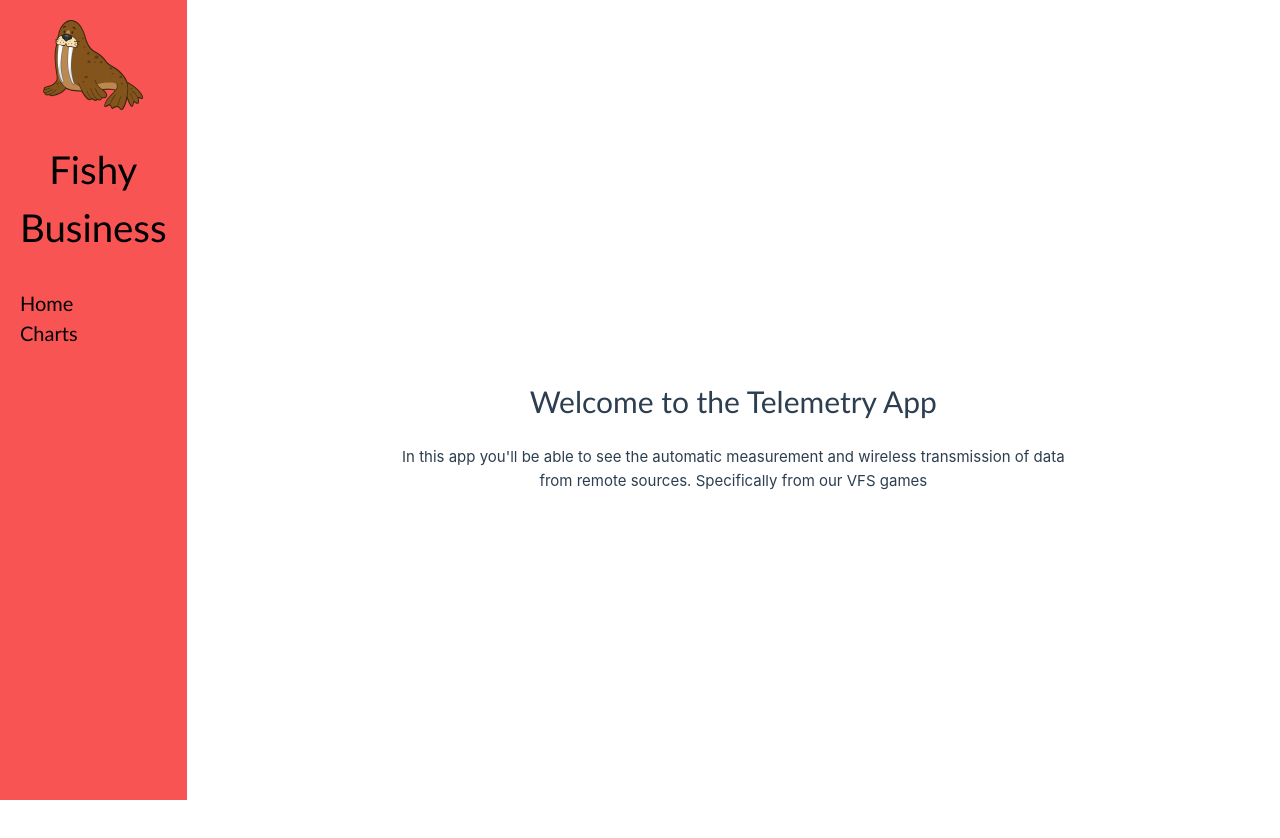
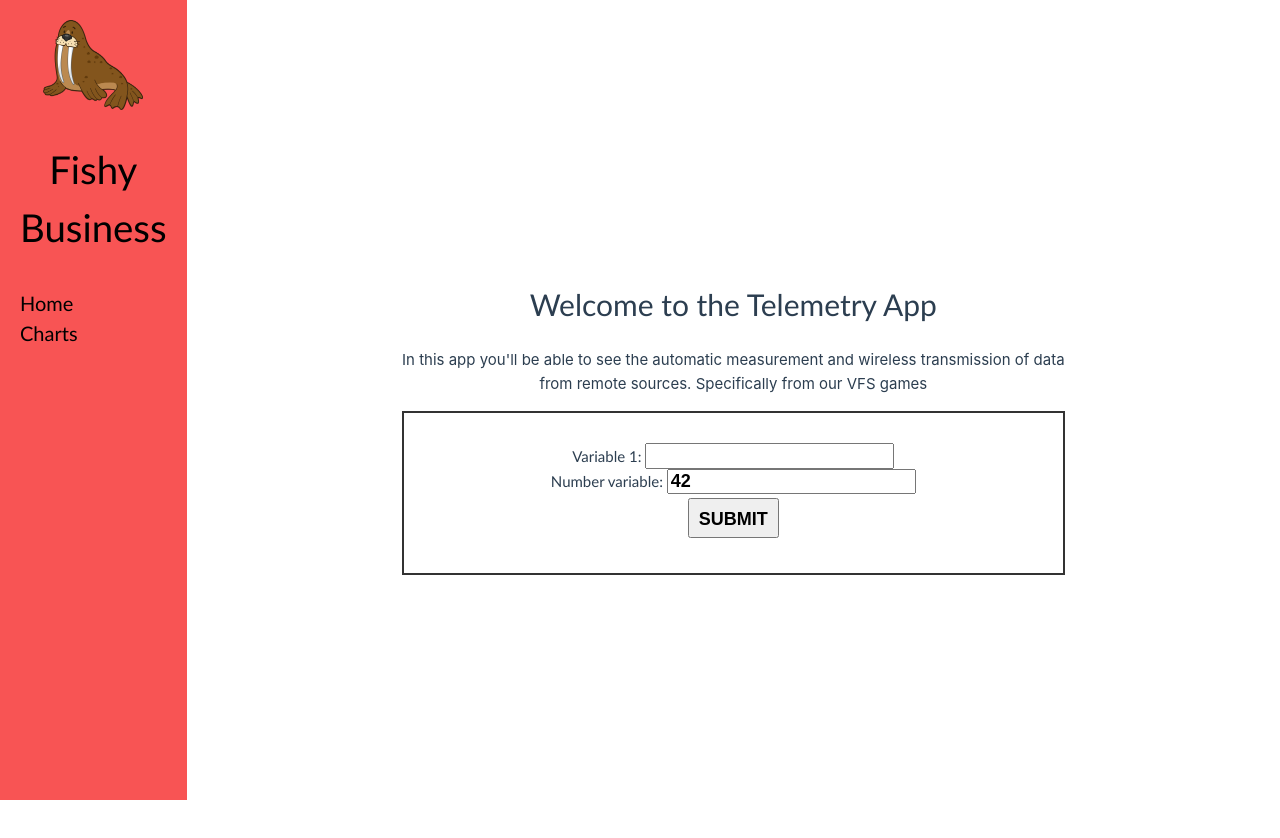
Before and after one commit to MercedesSRR/TelemetryApp, a Vue app: page / in a window 1280 px wide. Shown: the top 838 px of the page. Built offline with nearby package versions, Linux system fonts and the light colour scheme.

Commit message:
form implemented

```diff
--- a/src/views/HomeView.vue
+++ b/src/views/HomeView.vue
@@ -1,7 +1,41 @@
+<!-- Copyright (c) 2023. Mercedes Senties, All Rights Reserved -->
+
+<script>
+
+    import Controller from '../../plugins/controller'
+
+    class HomeController extends Controller {
+
+        constructor( name, subComponentList = []) {
+            super( name, subComponentList );
+            this.vm = {
+                formData: {
+                    textData:"",
+                    numberData:42,
+                }
+            }
+        }
+    }
+
+    export default new HomeController('HomeView');
+
+</script>
+
 <template>
   <div class="welcome">
     <h1>Welcome to the Telemetry App</h1>
     <body>In this app you'll be able to see the automatic measurement and wireless transmission of data from remote sources. Specifically from our VFS games</body>
+    <div class="flexitem dialog">
+            <form class="sample-form">
+                <label for="s1">Variable 1:
+                    <input name="s1" v-model="formData.textData">
+                </label><br/>
+                <label for="s2">Number variable:
+                    <input name="s2" v-model="formData.numberData">
+                </label><br/>
+                <button value="Submit" class="">SUBMIT</button>
+            </form>
+    </div>
   </div>
 </template>
 
@@ -11,4 +45,22 @@
   align-content: center;
   padding: 200px;
 }
+
+.sample-form {
+  border: 2px solid #333;
+  margin: 1em;
+  padding: 2em;
+}
+
+select, input, button {
+  font-size: 1.2em;
+  font-weight: 700;
+  height: 1.4em;
+}
+
+button {
+  padding: .5em;
+  margin: .25em;
+  padding-bottom: 1.5em;
+}
 </style>
```
